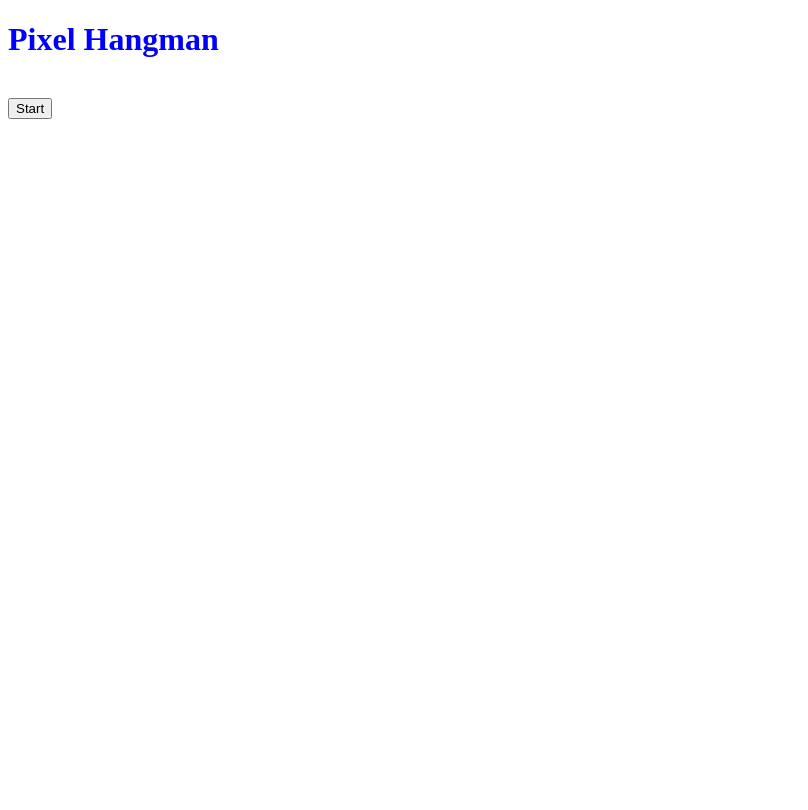
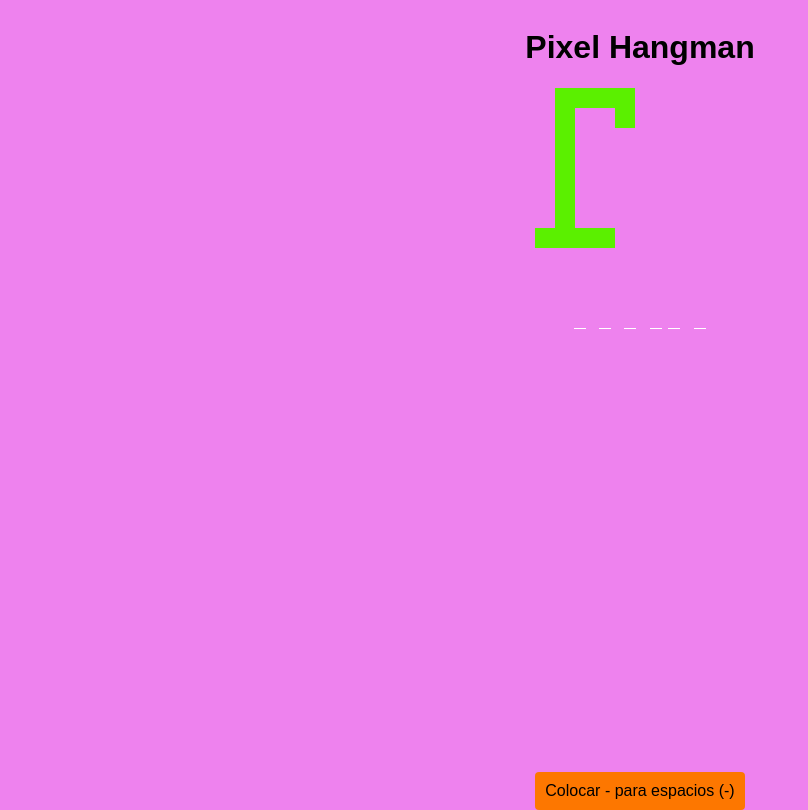
Before and after one commit to SpaezToledo/Ahorcado, a website: page index.html in a window 1280 px wide. Both pictures are taken after a click on the button "Start". Shown: the whole page, without its empty margins (0-808 px from the left). Drawn offline with Linux system fonts and the light colour scheme; a web font is replaced by a local one.

Commit message:
juego terminado

```diff
--- a/index.html
+++ b/index.html
@@ -5,7 +5,7 @@
     <meta http-equiv="X-UA-Compatible" content="IE=edge">
     <meta name="viewport" content="width=device-width, initial-scale=1.0">
     <link href="http://fonts.cdnfonts.com/css/sf-pixelate" rel="stylesheet">
-    <link rel="stylesheet" href="styles.css">
+    <link type="text/css" rel="stylesheet" href="/public/styles.css">
     <title>Ahorcado</title>
     <script type="text/javascript" src="words.js" defer></script>
     <script type="text/javascript" src="script.js" defer></script>
@@ -16,8 +16,10 @@
     <div>
         <canvas id="canvas" ></canvas>
         <div id="usedLetters" ></div>
+        <div id="aclaracion">Colocar - para espacios (-)</div>
     </div>
     <div id ="wordContainer" ></div>
     <button id="startButton">Start</button>
+
 </body>
 </html>
--- a/public/styles.css
+++ b/public/styles.css
@@ -1,3 +1,62 @@
-h1{
-    color:blue
+.hidden {
+    color: transparent;
 }
+
+
+body {
+    background-color: violet;
+    color:#000000;
+    font-family: 'SF Pixelate', sans-serif;
+    display: flex;
+    flex-direction: column;
+    justify-content: center;
+    align-items: center;
+}
+
+
+#wordContainer {
+    margin-top: 20px;
+}
+
+.letter {
+    margin: 0 7px;
+    position: relative;
+    text-align: center;
+}
+
+.letter::after{
+    content: ' ';
+    display: block;
+    position: absolute;
+    left: 0;
+    width: 100%;
+    height: 1px;
+    background-color: #fff;
+    min-width: 12px;
+}
+
+#startButton {
+    margin-top: 20px;
+    appearance: none;
+    font-family: 'SF Pixelate', sans-serif;
+    border: none;
+    width: 300px;
+    padding: 10px;
+    background: #5BF000;
+    color: #fff;
+    font-weight: 600;
+    font-size: 20px;
+    border-radius: 4px;
+    cursor: pointer;
+}
+
+#aclaracion{
+    border: none;
+    border-radius: 4px;
+    font-family: 'SF Pixelate', sans-serif;
+ position: relative;
+ top: 65vh;
+background:#FD7700;
+padding: 10px;
+
+}
--- a/script.js
+++ b/script.js
@@ -1,8 +1,141 @@
-const wordContainer = document.getElementById('wordContainer');
-const startButton = document.getElementById('startButton');
-const usedLettersElements = document.getElementById('usedLetters');
+
+const wordContainer = document.getElementById('wordContainer'); // contenedor de la palabra
+const startButton = document.getElementById('startButton'); // boton de start
+const usedLettersElements = document.getElementById('usedLetters'); // donde van las palabras usadas
 
 let canvas = document.getElementById("canvas");
-let ctx = canvas.getContext("2d");
+let ctx = canvas.getContext("2d"); // llamar canvas con metodo getContext, lo usamos con 2 dimensiones
 ctx.canvas.width = 0 ;
 ctx.canvas.height = 0 ;
+
+const bodyParts = [   // valores para ir dibujando las partes del ahorcado a medida que se convierten errores
+    [4,2,1,1],  // cabeza
+    [4,3,1,2],  // torso
+    [3,5,1,1],
+    [5,5,1,1],
+    [3,3,1,1],
+    [5,3,1,1]
+];
+
+
+
+let selectedWord;   // palabra que se debe adivinar
+let usedLetters;    //letras que ya se utilizaron
+let mistakes;   //errores
+let hits;   // aciertos
+
+
+const addLetter = letter => {
+    const letterElement = document.createElement('span'); // creamos este elemento
+    letterElement.innerHTML = letter.toUpperCase();
+    usedLettersElement.appendChild(letterElement);   // al elemento donde guardamos todas las letras le agregamos este nuevo elemento
+}
+
+
+
+
+const addBodyPart = bodyPart => {
+    ctx.fillStyle = '#000000';  // hombrecito se dibuje color blanco
+    ctx.fillRect(...bodyPart);   // descontruccion: pasarle la parte del cuerpo que debe ir
+};
+
+
+
+// letra incorrecta
+const wrongLetter = () => {
+    addBodyPart(bodyParts[mistakes]);  //agregando persona, el momento en el que estemos segun los errores que se cometio
+    mistakes++;  // sumar error al poner parte del cuerpo
+    if(mistakes === bodyParts.length) endGame();   // los errores son iguales a la cant de parte del cuerpo volvemos a llamar endGame
+}
+
+
+
+const endGame = () => {
+    document.removeEventListener('keydown', letterEvent); // sacamos el eventListener que tienen las teclas para que el usuario no pueda seguir ingresando letras
+    startButton.style.display = 'block';   // vuelve el boton de start para que el usuario pueda iniciar otra partida
+}
+
+
+// letra correcta
+const correctLetter = letter => {
+    const { children } =  wordContainer;    // contenedor de la palabra y obtenemos todas las letras de la misma
+    for(let i = 0; i < children.length; i++) {    // iterar hasta que i sea menor que el largo del array, todas las letras
+        if(children[i].innerHTML === letter) {   // si el span es igual a la letra que selecciono el usuario...
+            children[i].classList.toggle('hidden');  // sacar clase hidden para que el usuario vea la palabra
+            hits++;    // guardamos el acierto, que esta en 0
+        }
+    }
+    if(hits === selectedWord.length) endGame();   // si la cantidad de aciertos es igual al largo de la palabra ya finalizo la partida.
+}
+
+
+
+// usuario ingresa letra
+const letterInput = letter => {
+    if(selectedWord.includes(letter)) {   // si la palabra tiene esa letra
+        correctLetter(letter);
+    } else {
+        wrongLetter();
+    }
+    addLetter(letter);
+    usedLetters.push(letter);  // a letras usadas le agregamos la letra que acabamos de usar
+};
+
+
+const letterEvent = event => {
+    let newLetter = event.key.toUpperCase();
+    if(newLetter.match(/^[a-zñ]$/i)+[0-9]&& !usedLetters.includes(newLetter)) {  // El usuario toco una letra darle como correcto, ademas de si se uso la letra
+        letterInput(newLetter);
+    };
+};
+
+
+
+// iterar cada letra de la palabra seleccionada
+const drawWord = () => {
+    selectedWord.forEach(letter => {
+        const letterElement = document.createElement('span');
+        letterElement.innerHTML = letter.toUpperCase();  // la letra 1x1 en mayus
+        letterElement.classList.add('letter');
+        letterElement.classList.add('hidden');
+        wordContainer.appendChild(letterElement);
+    });
+};
+
+
+
+//seleccion de una palabra del array words de palabras
+const selectRandomWord = () => {
+    let word = words[Math.floor((Math.random() * words.length))].toUpperCase(); // conseguimos valor aleatorio
+    selectedWord = word.split('');  // split para que la palabra quede separada en caracteres
+};
+
+
+// dibujamos el hombrecito
+const drawHangMan = () => {
+    ctx.canvas.width  = 120;
+    ctx.canvas.height = 160;
+    ctx.scale(20, 20);
+    ctx.clearRect(0, 0, canvas.width, canvas.height);
+    ctx.fillStyle = '#5BF000';
+    ctx.fillRect(0, 7, 4, 1); // fillRect para rellenar los pixeles, pintamos 0X, 7Y, 4X, 1Y(1 pixel)
+    ctx.fillRect(1, 0, 1, 8);
+    ctx.fillRect(2, 0, 3, 1);
+    ctx.fillRect(4, 1, 1, 1);
+};
+
+// Comiendo del juego, limpiamos sus variables
+const startGame = () => {
+    usedLetters = [];    // letras que utilizamos
+    mistakes = 0;   // 0 errores
+    hits = 0;    // 0 aciertos
+    wordContainer.innerHTML = '';  // contenedor de la palabra vacia
+    usedLetters.innerHTML = '';    // letra usada vacia
+    startButton.style.display = 'none';   // comineza el juego y el start desaparece
+    drawHangMan();
+    selectRandomWord();
+    drawWord();
+    document.addEventListener('keydown', letterEvent); // cuando toques una tecla se ejecute la funcion letterEvent
+};
+
+startButton.addEventListener('click', startGame);
--- a/words.js
+++ b/words.js
@@ -1 +1 @@
-const words = ['Carne','Martillo', 'Lavadora','Sucio','Cangrejo','Lento','Alimentos','Delgado','Cubo','Comida','Caracol','Abajo','Alumno','Bonito','Cesta','Sol','Beber','Botella','Hamburguesa','Invierno'];
+const words = ['Boca-Juniors','River-Plate', 'Argentinos-Juniors','Racing','Velez','San-Lorenzo','Huracan','Independiente','Rosario-Central','Newells','Estudiantes','Talleres','Lanus','Tigre','Platense','Aldosivi','Arsenal','Banfiel','Gimnasia','Club-Atletico-Tucuman'];
```
